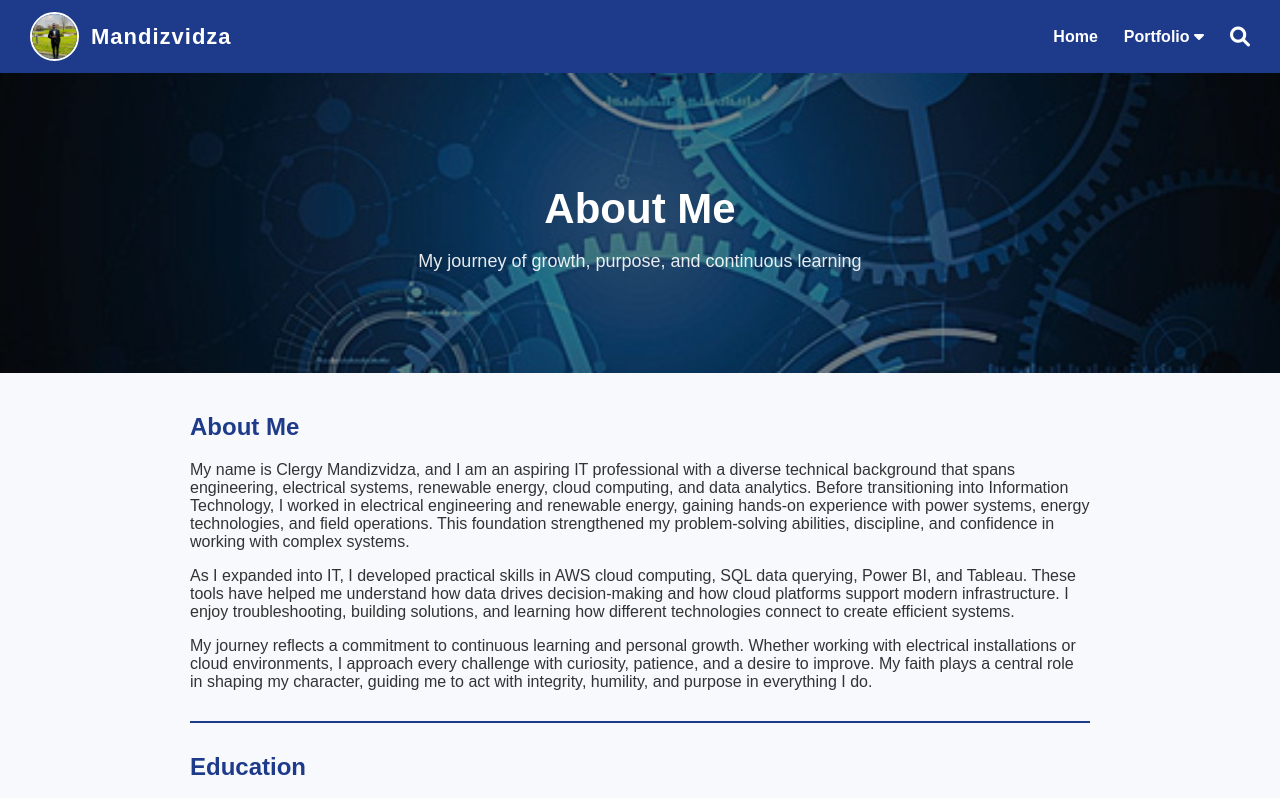
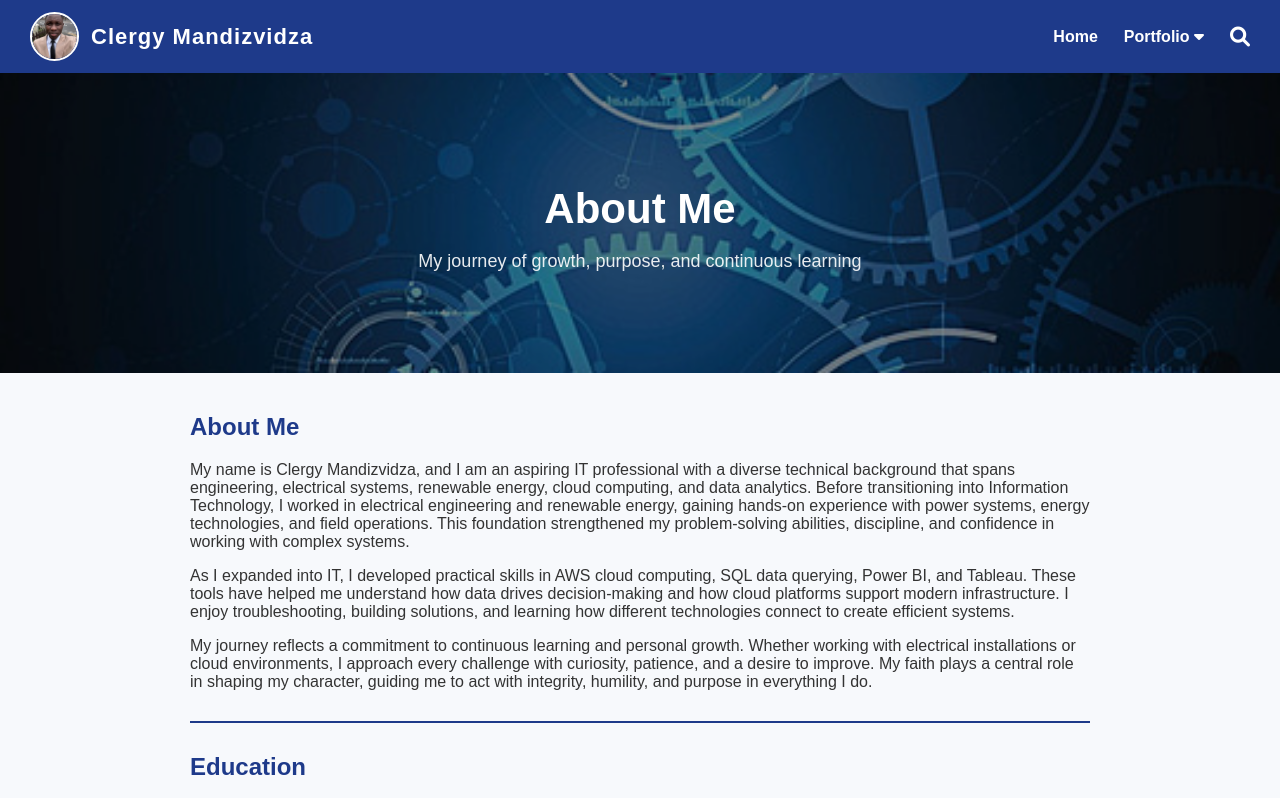
Before and after one commit to cmandie/cmandie.github.io, a plain HTML site: page aboutme.html in a window 1280 px wide. Shown: the top 798 px of the page. Drawn offline with Linux system fonts and the light colour scheme.

Commit message:
Update logo image and text in aboutme.html

```diff
--- a/aboutme.html
+++ b/aboutme.html
@@ -179,8 +179,8 @@
 <!-- HEADER -->
 <div class="topnav">
     <div class="logo-section">
-        <img src="WhatsApp Image 2026-05-23 at 17.40.05 (1).jpeg">
-        <div class="logo-text">Mandizvidza</div>
+        <img src="WhatsApp Image 2026-05-23 at 17.40.05.jpeg">
+        <div class="logo-text">Clergy Mandizvidza</div>
     </div>
 
     <div class="nav-links">
```
